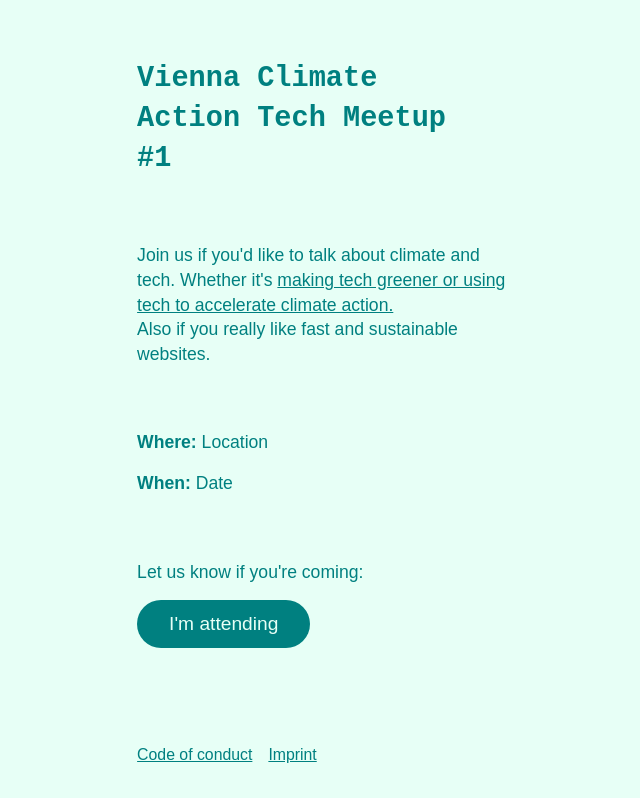
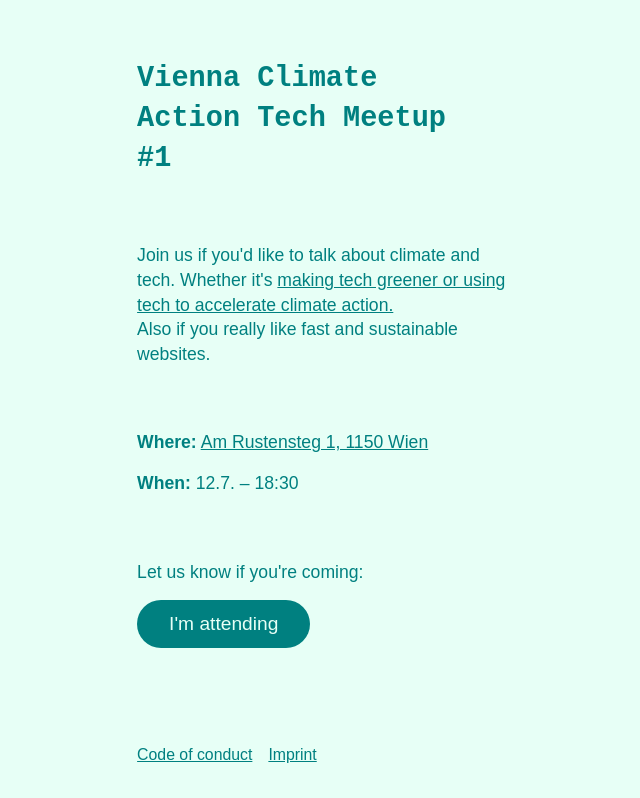
Before and after one commit to Ansimorph/catmeetup, a website: page index.html in a window 1280 px wide. Shown: the whole page, without its empty margins (317-957 px from the left). Drawn offline with Linux system fonts and the light colour scheme.

Commit message:
Add location info

```diff
--- a/index.html
+++ b/index.html
@@ -28,8 +28,8 @@
         min-height: calc(100lvh - 2rem);
         display: grid;
         justify-content: center;
+        grid-template-rows: 1fr min-content;
         gap: 4rem;
-        align-items: center;
         padding: 2rem;
 
         background-color: var(--background-color);
@@ -105,8 +105,13 @@
         Also if you really like fast and sustainable websites.
       </p>
 
-      <p><strong>Where:</strong> Location <br /></p>
-      <p class="spacer"><strong>When:</strong> Date</p>
+      <p>
+        <strong>Where:</strong>
+        <a href="https://www.gbstern.at/themen-projekte/stadtraum-mitte-15/">
+          Am Rustensteg 1, 1150 Wien
+        </a>
+      </p>
+      <p class="spacer"><strong>When:</strong> 12.7. – 18:30</p>
 
       <p>Let us know if you're coming:</p>
       <p>
```
Also changed, not shown: static/vienna-cat-meetup.png, static/vienna-cat-meetup.svg.
